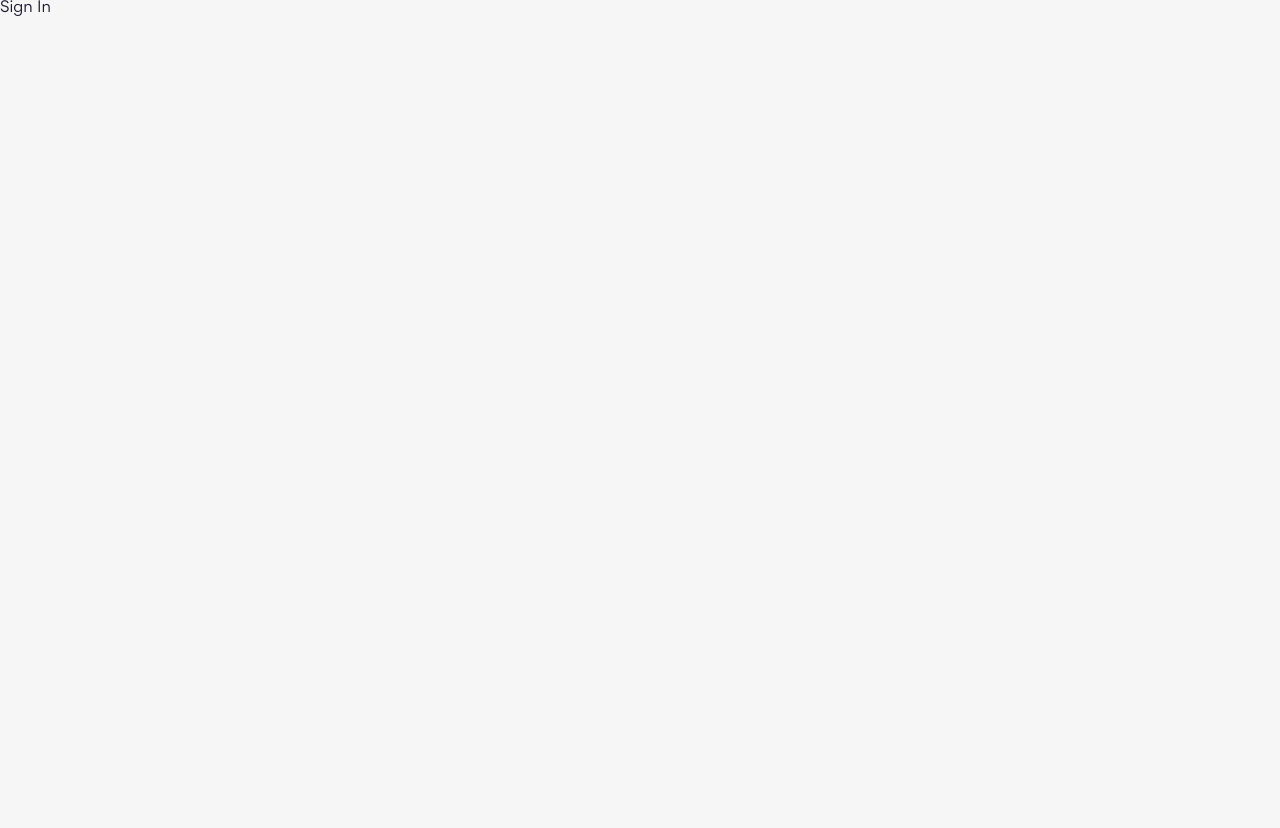
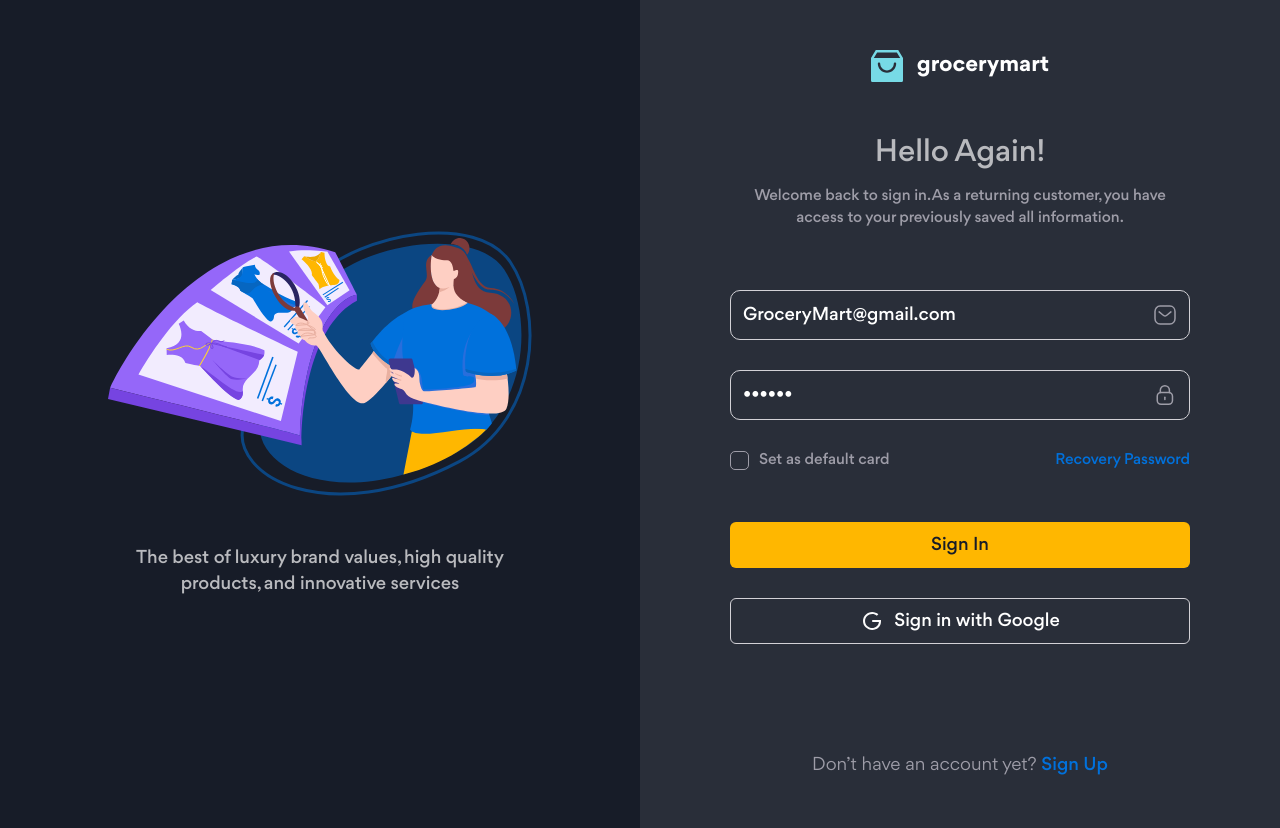
Before and after one commit to Kha03/Coffee_Selling_GUI, a website: page sign-in.html in a window 1280 px wide. Before the commit the page ends 800 px from the top, so only its background shows below. Drawn offline with Linux system fonts and the light colour scheme.

Commit message:
sign in display and theme dark

```diff
--- a/scss/components/_forms.scss
+++ b/scss/components/_forms.scss
@@ -60,7 +60,7 @@
     }
 
     &::placeholder {
-      color: #d2d1d6;
+      color: var(--form-placeholder-color);
     }
     @include abstracts.screen(md) {
       font-size: 1.6rem;
--- a/scss/pages/_auth.scss
+++ b/scss/pages/_auth.scss
@@ -48,6 +48,7 @@
       font-size: 1.8rem;
       font-weight: 500;
       line-height: 144.444%;
+      color: var(--auth-intro-text-color);
       @include abstracts.screen(md) {
         font-size: 1.5rem;
       }
@@ -89,6 +90,7 @@
     font-size: 3rem;
     font-weight: 500;
     line-height: 146.667%;
+    color: var(--auth-heading-color);
     @include abstracts.screen(md) {
       font-size: 2.2rem;
       margin-top: 30px;
@@ -97,7 +99,7 @@
 
   &__desc {
     margin-top: 10px;
-    padding: 0 30px;
+    padding: 0 20px;
     color: #9e9da8;
     font-size: 1.5rem;
     font-weight: 500;
--- a/scss/theme/_dark.scss
+++ b/scss/theme/_dark.scss
@@ -2,8 +2,8 @@
 
 html.dark {
   --text-color: #fff;
-    --icon-color: brightness(0) saturate(100%) invert(100%) sepia(0%) saturate(7482%) hue-rotate(72deg) brightness(99%)
-        contrast(99%);
+  --icon-color: brightness(0) saturate(100%) invert(100%) sepia(0%)
+    saturate(7482%) hue-rotate(72deg) brightness(99%) contrast(99%);
 
   --body-bg: #292e39;
   --header-bg-color: #171c28;
@@ -21,11 +21,11 @@
   // Dropdown
   --dropdown-bg-color: #2f3441;
   --dropdown-shadow-color: rgba(23, 28, 40, 0.4);
-    --dropdown-arrow-color: brightness(0) saturate(100%) invert(17%) sepia(27%) saturate(487%) hue-rotate(185deg)
-        brightness(89%) contrast(88%);
+  --dropdown-arrow-color: brightness(0) saturate(100%) invert(17%) sepia(27%)
+    saturate(487%) hue-rotate(185deg) brightness(89%) contrast(88%);
   --top-menu-border-color: #171c28;
-    --menu-column-icon-color: brightness(0) saturate(100%) invert(95%) sepia(6%) saturate(527%) hue-rotate(180deg)
-        brightness(107%) contrast(96%);
+  --menu-column-icon-color: brightness(0) saturate(100%) invert(95%) sepia(6%)
+    saturate(527%) hue-rotate(180deg) brightness(107%) contrast(96%);
 
   // Sidebar
   --sidebar-bg: #292e39;
@@ -49,4 +49,12 @@
   --filter-form-shadow: rgba(0, 0, 0, 0.4);
   --filter-form-tag-bg: #171c28;
   --filter-form-arrow: var(--dropdown-arrow-color);
+  // Auth
+  --auth-content-bg: #292e39;
+  --auth-intro-bg: #171c28;
+  --auth-intro-text-color: #b9babe;
+  --auth-heading-color: #b9babe;
+
+  // Form
+  --form-placeholder-color: #b9babe;
 }
--- a/scss/theme/_light.scss
+++ b/scss/theme/_light.scss
@@ -54,4 +54,6 @@
   @include abstracts.screen(md) {
     --auth-intro-bg: #fff;
   }
+  // Form
+  --form-placeholder-color: #d2d1d6;
 }
--- a/sign-in.html
+++ b/sign-in.html
@@ -1,14 +1,28 @@
 <!DOCTYPE html>
-<html lang="en">
+<html lang="en" class="dark">
   <head>
     <meta charset="UTF-8" />
     <meta name="viewport" content="width=device-width, initial-scale=1.0" />
     <title>Sign in | Grocery Mart</title>
 
     <!-- Favicon -->
-        <link rel="apple-touch-icon" sizes="76x76" href="./assets/favicon/apple-touch-icon.png" />
-        <link rel="icon" type="image/png" sizes="32x32" href="./assets/favicon/favicon-32x32.png" />
-        <link rel="icon" type="image/png" sizes="16x16" href="./assets/favicon/favicon-16x16.png" />
+    <link
+      rel="apple-touch-icon"
+      sizes="76x76"
+      href="./assets/favicon/apple-touch-icon.png"
+    />
+    <link
+      rel="icon"
+      type="image/png"
+      sizes="32x32"
+      href="./assets/favicon/favicon-32x32.png"
+    />
+    <link
+      rel="icon"
+      type="image/png"
+      sizes="16x16"
+      href="./assets/favicon/favicon-16x16.png"
+    />
     <link rel="manifest" href="./assets/favicon/site.webmanifest" />
     <meta name="msapplication-TileColor" content="#da532c" />
     <meta name="theme-color" content="#ffffff" />
@@ -23,8 +37,123 @@
     <script src="./assets/js/scripts.js"></script>
   </head>
   <body>
-        <main>
-            <h1>Sign In</h1>
+    <main class="auth">
+      <!-- Auth intro -->
+      <div class="auth__intro d-md-none">
+        <img src="./assets/img/auth/intro.svg" alt="" class="auth__intro-img" />
+        <p class="auth__intro-text">
+          The best of luxury brand values, high quality products, and innovative
+          services
+        </p>
+      </div>
+
+      <!-- Auth content -->
+      <div class="auth__content">
+        <div class="auth__content-inner">
+          <a href="./" class="logo">
+            <img
+              src="./assets/icons/logo.svg"
+              alt="grocerymart"
+              class="logo__img"
+            />
+            <h1 class="logo__title">grocerymart</h1>
+          </a>
+          <h1 class="auth__heading">Hello Again!</h1>
+          <p class="auth__desc">
+            Welcome back to sign in. As a returning customer, you have access to
+            your previously saved all information.
+          </p>
+          <form action="./index-logined.html" class="form auth__form">
+            <div class="form__group">
+              <div class="form__text-input">
+                <input
+                  value="GroceryMart@gmail.com"
+                  type="email"
+                  name=""
+                  id=""
+                  placeholder="Email"
+                  class="form__input"
+                  required
+                />
+                <img
+                  src="./assets/icons/message.svg"
+                  alt=""
+                  class="form__input-icon"
+                />
+                <img
+                  src="./assets/icons/form-error.svg"
+                  alt=""
+                  class="form__input-icon-error"
+                />
+              </div>
+              <p class="form__error">Email chưa đúng định dạng</p>
+            </div>
+            <div class="form__group">
+              <div class="form__text-input">
+                <input
+                  type="password"
+                  name=""
+                  id=""
+                  placeholder="Password"
+                  class="form__input"
+                  minlength="6"
+                  value="123456"
+                  required
+                />
+                <img
+                  src="./assets/icons/lock.svg"
+                  alt=""
+                  class="form__input-icon"
+                />
+                <img
+                  src="./assets/icons/form-error.svg"
+                  alt=""
+                  class="form__input-icon-error"
+                />
+              </div>
+              <p class="form__error">Mật khẩu phải 6 kí tự</p>
+            </div>
+
+            <div class="form__group form__group--inline">
+              <label class="form__checkbox">
+                <input
+                  type="checkbox"
+                  name=""
+                  id=""
+                  class="form__checkbox-input d-none"
+                />
+                <span class="form__checkbox-label">Set as default card</span>
+              </label>
+              <a href="#!" class="auth__link form__pull-right"
+                >Recovery Password</a
+              >
+            </div>
+            <div class="form__group auth__btn-group">
+              <button class="btn btn--primary auth__btn form__submit-btn">
+                Sign In
+              </button>
+              <button class="btn btn--outline auth__btn btn--no-margin">
+                <img
+                  src="./assets/icons/google.svg"
+                  alt=""
+                  class="btn__icon icon"
+                />
+                Sign in with Google
+              </button>
+            </div>
+          </form>
+
+          <p class="auth__text">
+            Don’t have an account yet?
+            <a href="./sign-up.html" class="auth__link auth__text-link"
+              >Sign Up</a
+            >
+          </p>
+        </div>
+      </div>
     </main>
+    <script>
+      window.dispatchEvent(new Event("template-loaded"));
+    </script>
   </body>
 </html>
```
Also changed, not shown: sign-up.html (+9 -2 lines), assets/css/main.css, 1 other file. Lines whose indentation alone changed are shown as unchanged.
